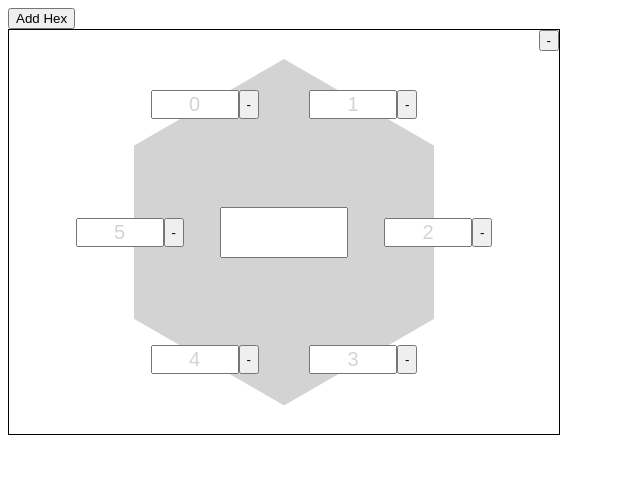
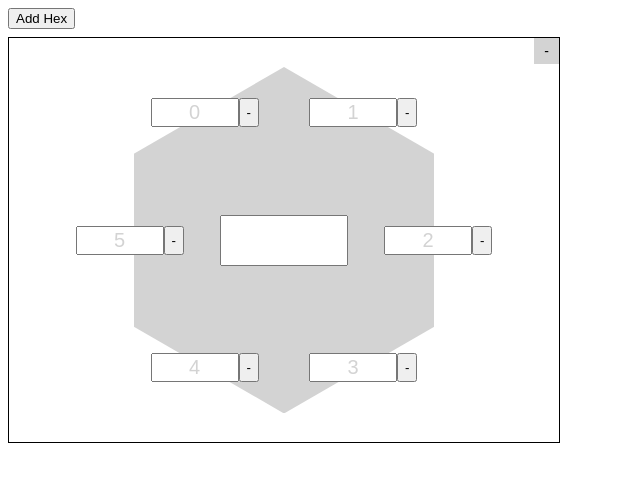
Before and after one commit to self-atari/icfp2025, a React (Vite) app in the folder ui/: page / in a window 1280 px wide. Both pictures are taken after a click on the button "Add Hex". Shown: the top 482 px of the page, without its empty margins (0-640 px from the left). Built offline with nearby package versions, Linux system fonts and the light colour scheme.

Commit message:
a bit prettier

```diff
--- a/ui/src/index.css
+++ b/ui/src/index.css
@@ -12,11 +12,16 @@
   border: 1px solid black;
   width: calc(var(--space) * 5.5);
   position: relative;
+  margin-top: 8px;
 }
 
 .hex .remove {
   position: absolute;
   right: 0;
+  border: 0;
+  background-color: lightgray;
+  font-size: 14px;
+  padding: 5px 10px;
 }
 
 .hex input {
```
